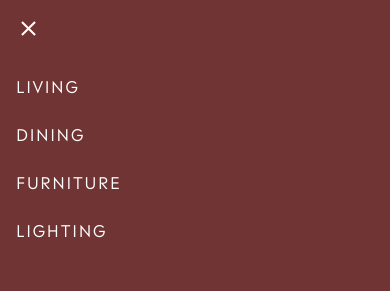
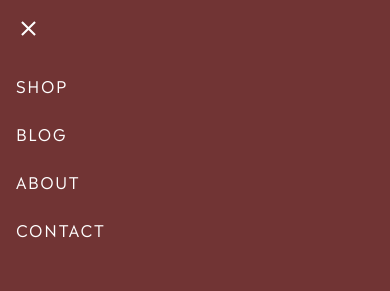
Before and after one commit to amenowski/atlantic, a React (Vite) app: page /home in a window 390 px wide. Both pictures are taken after a click on the icon 36 px from the left and 60 px from the top of the page. Shown: the top 291 px of the page. Built offline with nearby package versions, Linux system fonts and the light colour scheme; no server answers; the database is empty.

Commit message:
fix: delete old wrong pages in nav and add new shop, blog, about and contact

```diff
--- a/src/ui/MobileNav.jsx
+++ b/src/ui/MobileNav.jsx
@@ -31,33 +31,33 @@ function MobileNav() {
         <li>
           <Link
             className="transition-all duration-300 hover:text-gray-300"
-            to="shop/living"
+            to="shop"
           >
-            living
+            shop
           </Link>
         </li>
         <li>
           <Link
             className="transition-all duration-300 hover:text-gray-300"
-            to="shop/dining"
+            to="blog"
           >
-            dining
+            blog
           </Link>
         </li>
         <li>
           <Link
             className="transition-all duration-300 hover:text-gray-300"
-            to="shop/furniture"
+            to="about"
           >
-            furniture
+            about
           </Link>
         </li>
         <li>
           <Link
             className="transition-all duration-300 hover:text-gray-300"
-            to="shop/lighting"
+            to="contact"
           >
-            lighting
+            contact
           </Link>
         </li>
       </ul>
```
